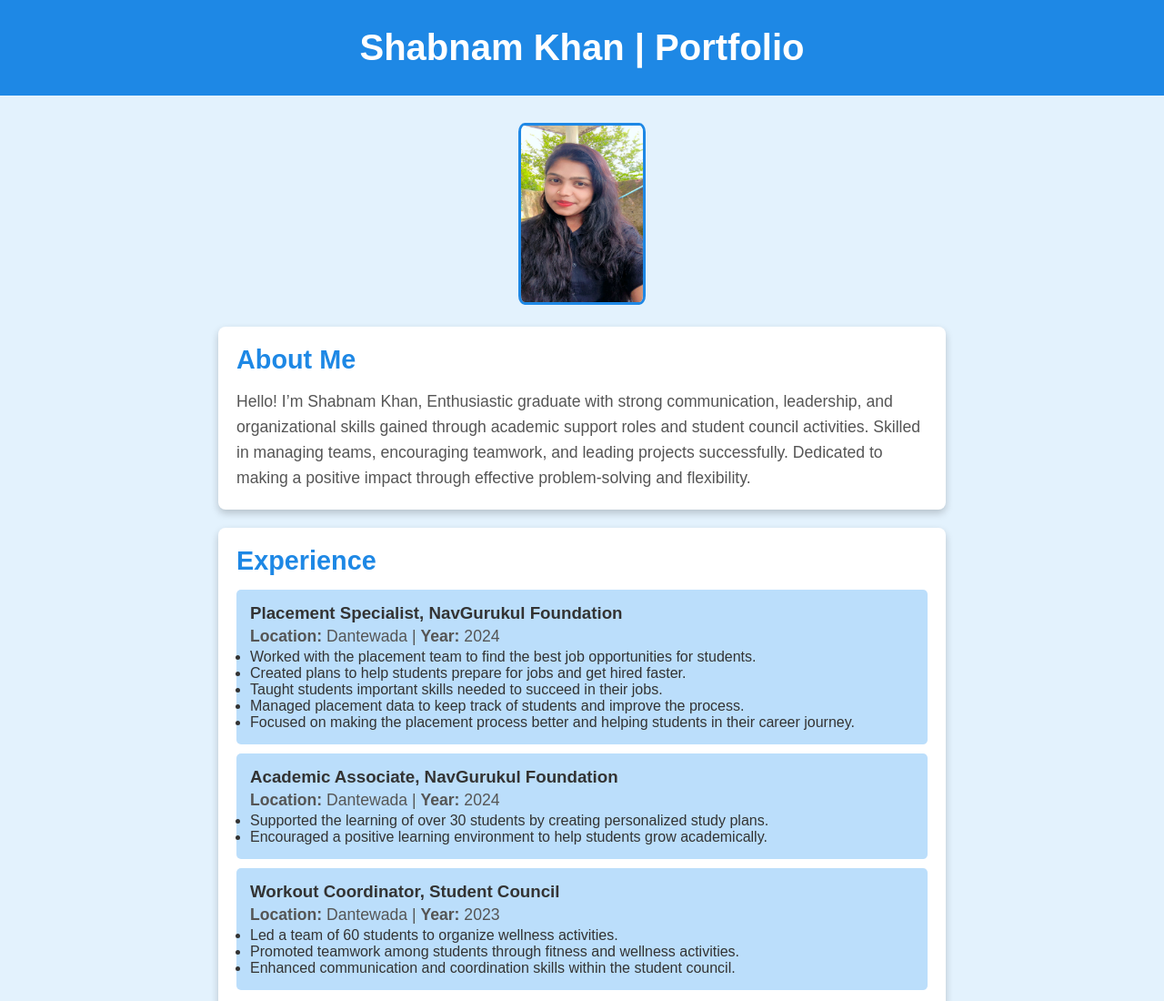
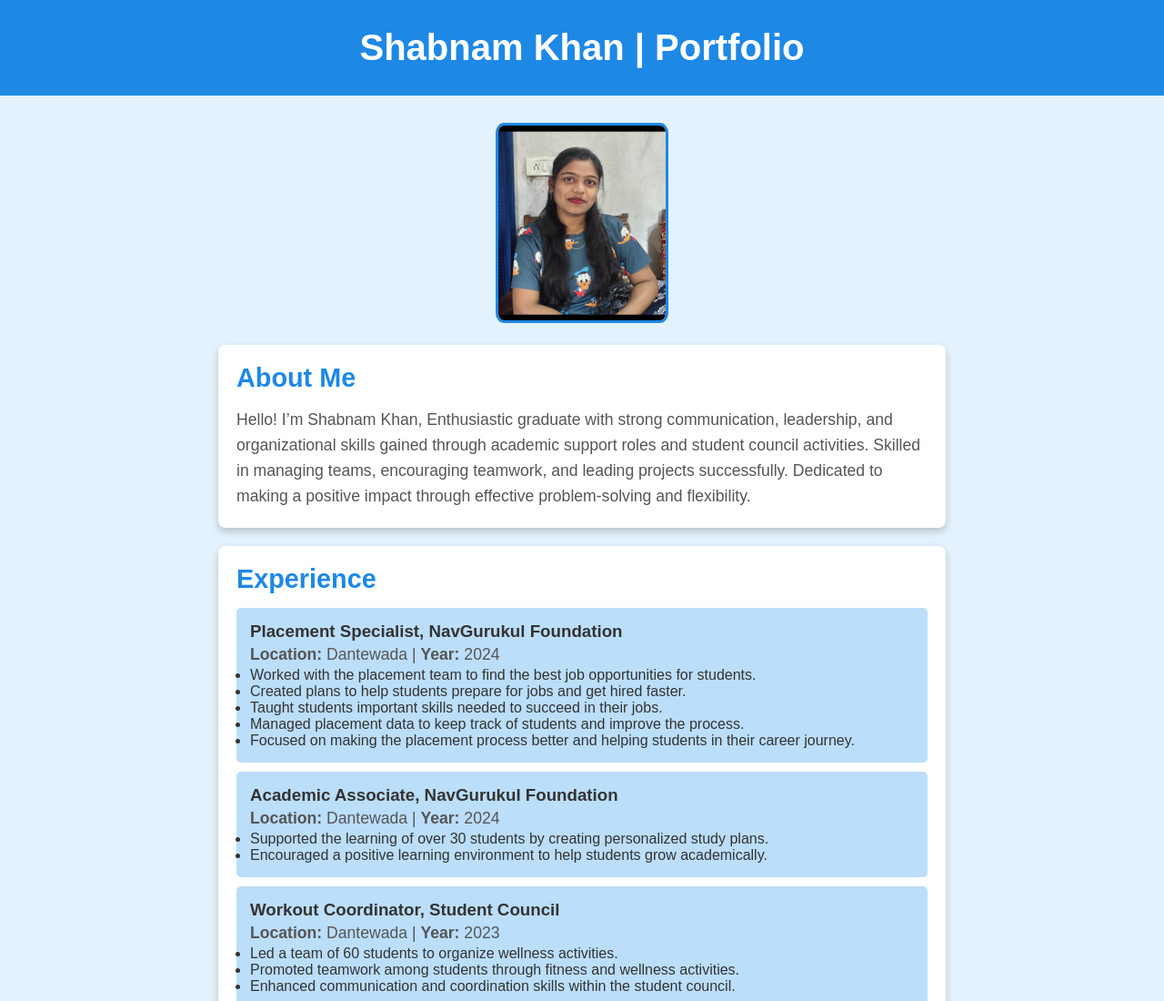
Before and after one commit to shabnambegamkhan/Non-tech-portfolio, a plain HTML site: page index.html in a window 1280 px wide. Shown: the top 1100 px of the page at 91% size. Drawn offline with Linux system fonts and the light colour scheme.

Commit message:
update resume

```diff
--- a/index.html
+++ b/index.html
@@ -63,8 +63,8 @@
     }
 
     .photo img {
-      width: 140px;
-      height: 200px;
+      width: 190px;
+      height: 220px;
       border-radius: 5%;
       border: 3px solid #1e88e5; /* Blue Border */
     }
@@ -131,7 +131,7 @@
   <div class="container">
     <!-- Photo Section -->
     <div class="photo">
-      <img src="myself.jpg" alt="Shabnam Khan">
+      <img src="WhatsApp Image 2025-01-03 at 11.22.35 AM.jpeg" alt="Shabnam Khan">
     </div>
 
     <section>
@@ -231,7 +231,7 @@
 
     <!-- Resume Section -->
     <section class="resume-button">
-      <a href="https://drive.google.com/file/d/1jDBg7R74MVUtXfE0LqPmesz6LDR8mLF9/view?usp=sharing" target="_blank">Download My Resume</a>
+      <a href="https://drive.google.com/file/d/1mcEGQcnUQx4hvRg3m4z5gJDnlW4bSzve/view?usp=sharing" target="_blank">Download My Resume</a>
     </section>
   </div>
 
```
Also changed, not shown: WhatsApp Image 2025-01-03 at 11.22.35 AM.jpeg (added), myself.jpg (deleted).
